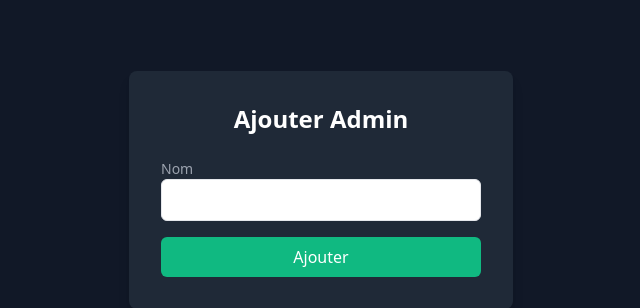
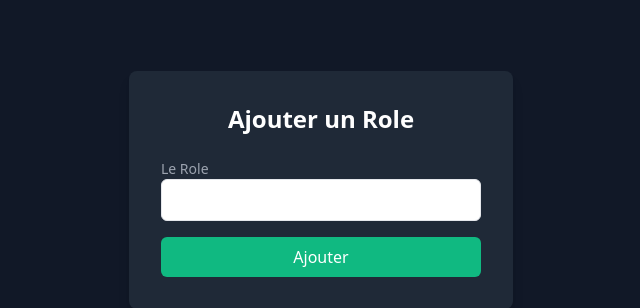
Before and after one commit to Youcode-Classe-E-2023-2024/WALID_SAIFI_avito_v2, a PHP site: page /ajouter_role.php in a window 1280 px wide. Shown: the part 210-518 px from the top of the page, without its empty margins (319-959 px from the left). Run offline with PHP 8.4, Linux system fonts and the light colour scheme.

Commit message:
regler un ereur dans code php

```diff
--- a/ajouter_role.php
+++ b/ajouter_role.php
@@ -1,10 +1,13 @@
 <?php
 include 'Database.php';
+
 if ($_SERVER["REQUEST_METHOD"] == "POST") {
-    $role = $_POST['role'];
+    $role = $_POST['nom'];
+    $sql = "INSERT INTO roles (role) VALUES ('$role')";
+    $con = new Database();
+    $con->getConnection()->query($sql);
+}
 
-
-}
 ?>
 <!DOCTYPE html>
 <html lang="en">
@@ -16,23 +19,17 @@ if ($_SERVER["REQUEST_METHOD"] == "POST") {
 </head>
 <body class="bg-gray-900 flex items-center justify-center h-screen">
    <div class="bg-gray-800 p-8 rounded-lg shadow-lg w-full sm:w-96">
-        <h3 class="text-2xl font-semibold text-center mb-6 text-white">Ajouter Admin </h3>
-           <form id="signupForm" method="post" action="ajouter_Admin.php">
+        <h3 class="text-2xl font-semibold text-center mb-6 text-white">Ajouter un Role </h3>
+        <form id="signupForm" method="post" action="ajouter_role.php">
             <div class="mb-4">
-                  <label for="nom" class="block text-sm font-medium text-gray-400">Nom</label>
+                <label for="nom" class="block text-sm font-medium text-gray-400">Le Role</label>
                 <input type="text" id="nom" name="nom"
                     class="w-full px-4 py-2 border rounded-md focus:outline-none focus:border-blue-500" required>
             </div>
-
-
             <button type="submit"
                 class="w-full px-4 py-2 bg-green-500 text-white rounded-md hover:bg-green-600 focus:outline-none focus:bg-green-600">Ajouter
             </button>
         </form>
-
     </div>
-    </div>
-
 </body>
-
 </html>
```
Lines whose indentation alone changed are shown as unchanged.
